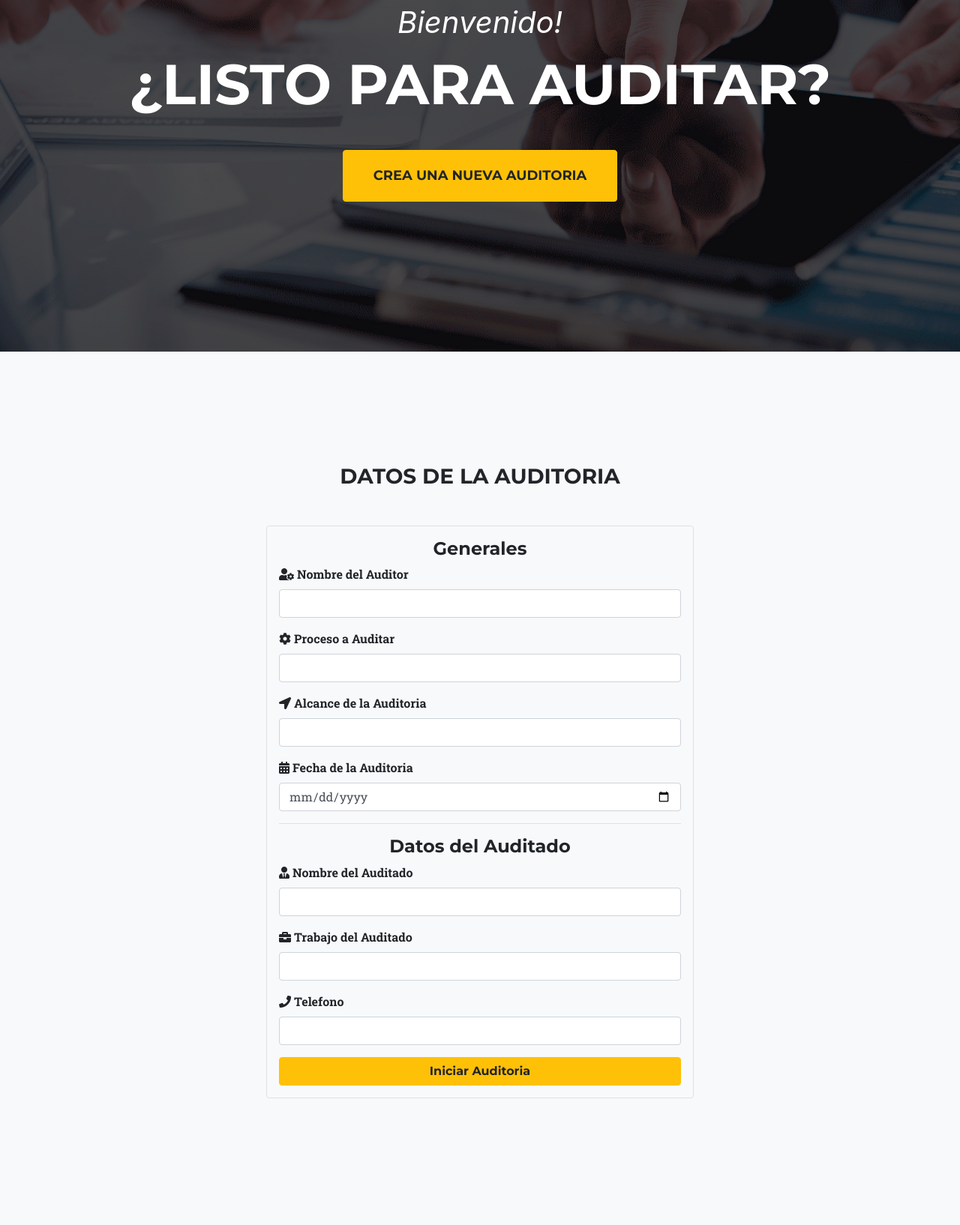
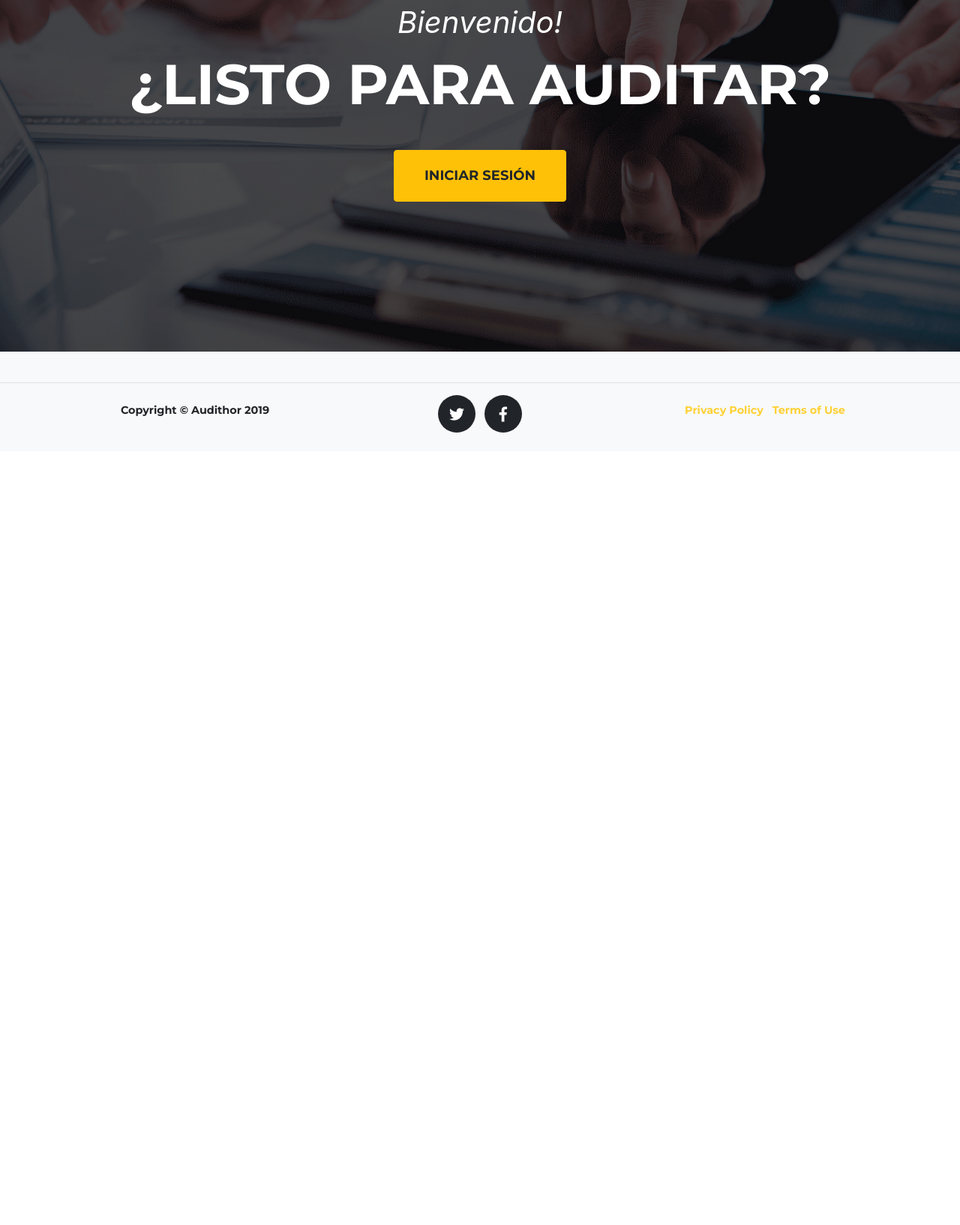
Before and after one commit to Yojanpardo/django_audithor, a Django app: page / in a window 1280 px wide. Shown: the part 290-1924 px from the top of the page at 75% size. After the commit the page ends 867 px from the top, so only its background shows below. Run offline with Django 3.2, Linux system fonts and the light colour scheme; some libraries are stand-ins or nearby versions; some web fonts are replaced.

Commit message:
los usuarios anonimos solo pueden ver el boton de iniciar sesion

```diff
--- a/templates/home.html
+++ b/templates/home.html
@@ -9,10 +9,15 @@
     <div class="intro-text">
       <div class="intro-lead-in">Bienvenido!</div>
       <div class="intro-heading text-uppercase">¿Listo para auditar?</div>
+      {% if user.is_anonymous %}
+      <a class="btn btn-warning btn-xl text-uppercase js-scroll-trigger scroll" href="{% url 'accounts:login' %}">Iniciar sesión</a>
+      {% else %}
       <a class="btn btn-warning btn-xl text-uppercase js-scroll-trigger scroll" href="#go">Crea una nueva auditoria</a>
+      {% endif %}
     </div>
   </div>
 </header>
+{% if not user.is_anonymous %}
 <section id="go">
   <div class="container">
     <h3 class="text-uppercase text-center mb-5">Datos de la Auditoria</h3>
@@ -23,15 +28,15 @@
           {% csrf_token %}
           <div class="form-group font-weight-bold">
             <label for=""><i class="fas fa-user-cog pr-1"></i>Nombre del Auditor</label>
-              <input name="auditor_name" id="method" class="form-control"></input>
+            <input name="auditor_name" id="method" class="form-control">
           </div>
           <div class="form-group font-weight-bold">
             <label for=""><i class="fas fa-cog pr-1"></i>Proceso a Auditar</label>
-              <input name="process_to_be_audited" id="method" class="form-control"></input>
+            <input name="process_to_be_audited" id="method" class="form-control">
           </div>
           <div class="form-group font-weight-bold">
             <label for=""><i class="fas fa-location-arrow pr-1"></i>Alcance de la Auditoria</label>
-              <input name="audit_scope" id="method" class="form-control"></input>
+            <input name="audit_scope" id="method" class="form-control">
           </div>
           <div class="form-group font-weight-bold">
             <label for=""><i class="fas fa-calendar-alt pr-1"></i>Fecha de la Auditoria</label>
@@ -41,23 +46,23 @@
           <h4 class="text-center">Datos del Auditado</h4>
           <div class="form-group font-weight-bold">
             <label for=""><i class="fas fa-user-tie pr-1"></i>Nombre del Auditado</label>
-              <input name="audited_name" id="method" class="form-control"></input>
+            <input name="audited_name" id="method" class="form-control">
           </div>
           <div class="form-group font-weight-bold">
             <label for=""><i class="fas fa-briefcase pr-1"></i>Trabajo del Auditado</label>
-              <input name="audited_job" id="method" class="form-control"></input>
+            <input name="audited_job" id="method" class="form-control">
           </div>
           <div class="form-group font-weight-bold">
             <label for=""><i class="fas fa-phone pr-1"></i>Telefono</label>
-              <input name="audited_phone_number" id="method" class="form-control"></input>
+            <input name="audited_phone_number" id="method" class="form-control">
           </div>
           <div class="form-group">
             <button type="submit" class="btn btn-warning col">Iniciar Auditoria</button>
-            </div>
           </div>
         </form>
       </div>
     </div>
   </div>
 </section>
+{% endif %}
 {% endblock container %}
```
Lines whose indentation alone changed are shown as unchanged.
